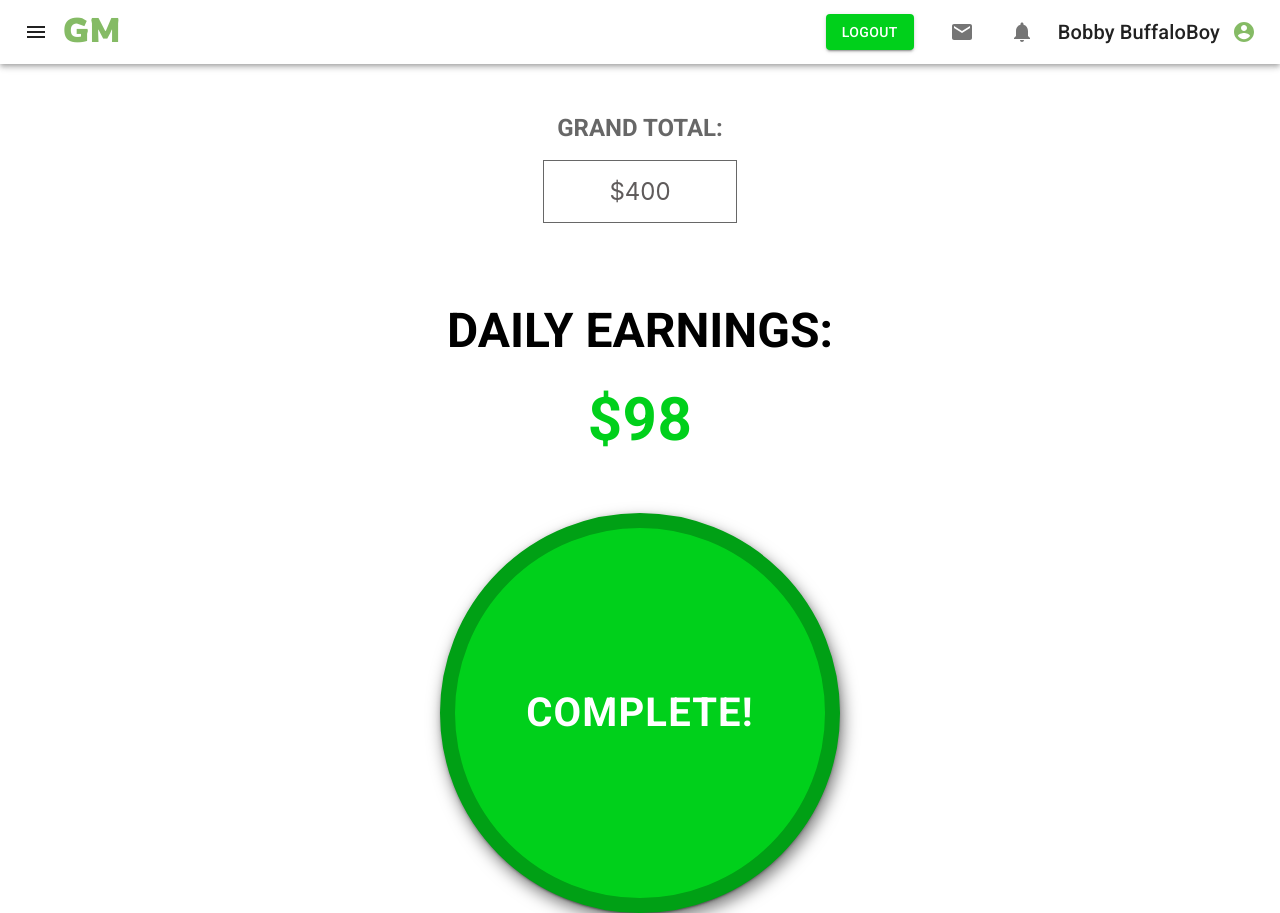
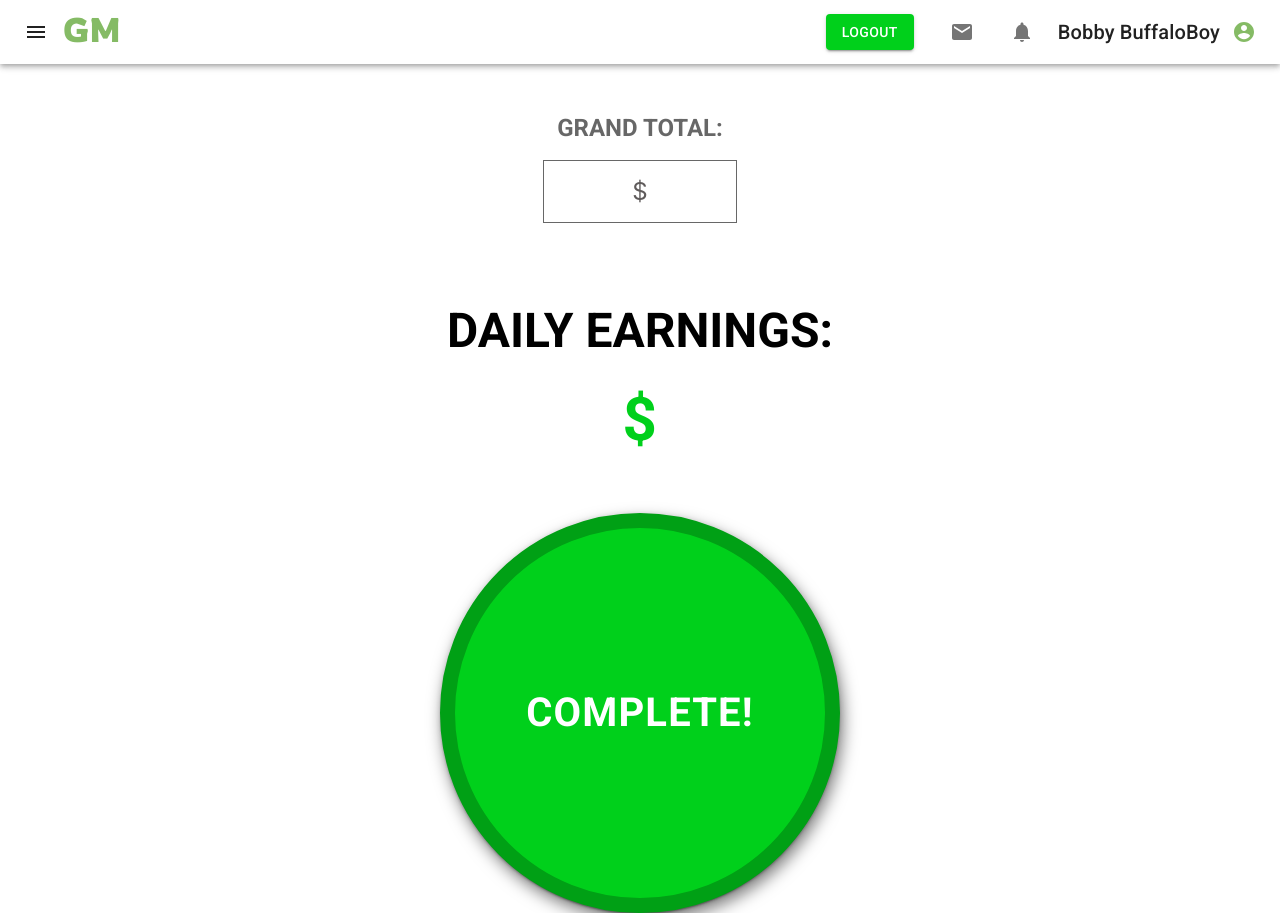
Before and after one commit to IPSMS/Good_Money_App, a React (Create React App) app in the folder GM_Frontend/: page /home in a window 1280 px wide. Built offline with nearby package versions, Linux system fonts and the light colour scheme; no server answers.

Commit message:
Fetched the User's daily_total and total and display them on the dom. Did not add the useEffect yet

```diff
--- a/GM_Frontend/src/pages/Home.js
+++ b/GM_Frontend/src/pages/Home.js
@@ -1,4 +1,4 @@
-import React from "react";
+import React, { useState } from "react";
 import AppBar from "../components/AppBar";
 import CompleteButton from "../components/CompleteButton";
 
@@ -47,6 +47,28 @@ const useStyles = makeStyles((theme) => ({
 export default function Home() {
   // Variable to enable ease of use of stlyes object
   const classes = useStyles();
+  const [userTotal, setUserTotal] = useState("");
+  const [userDailyTotal, setUserDailyTotal] = useState("");
+
+  fetch("http://localhost:3000/usertotal/:id", {
+    headers: {
+      Authorization: `Bearer ${localStorage.jwt}`,
+    },
+  })
+    .then((res) => res.json())
+    .then((data) => {
+      setUserTotal(data);
+    });
+
+  fetch("http://localhost:3000/userdailytotal/:id", {
+    headers: {
+      Authorization: `Bearer ${localStorage.jwt}`,
+    },
+  })
+    .then((res) => res.json())
+    .then((data) => {
+      setUserDailyTotal(data);
+    });
 
   return (
     <Grid container direction="column" justify="center">
@@ -56,7 +78,7 @@ export default function Home() {
           GRAND TOTAL:
         </Typography>
         <Box className={classes.grandTotalBox}>
-          <span>$400</span>
+          <span>{"$" + userTotal}</span>
         </Box>
       </Grid>
       <Grid item md={12} className={classes.buttonContainer}>
@@ -65,7 +87,7 @@ export default function Home() {
         </Typography>
 
         <Typography variant="h4" className={classes.dailyTotal}>
-          $98
+          {"$" + userDailyTotal}
         </Typography>
 
         <CompleteButton />
```
